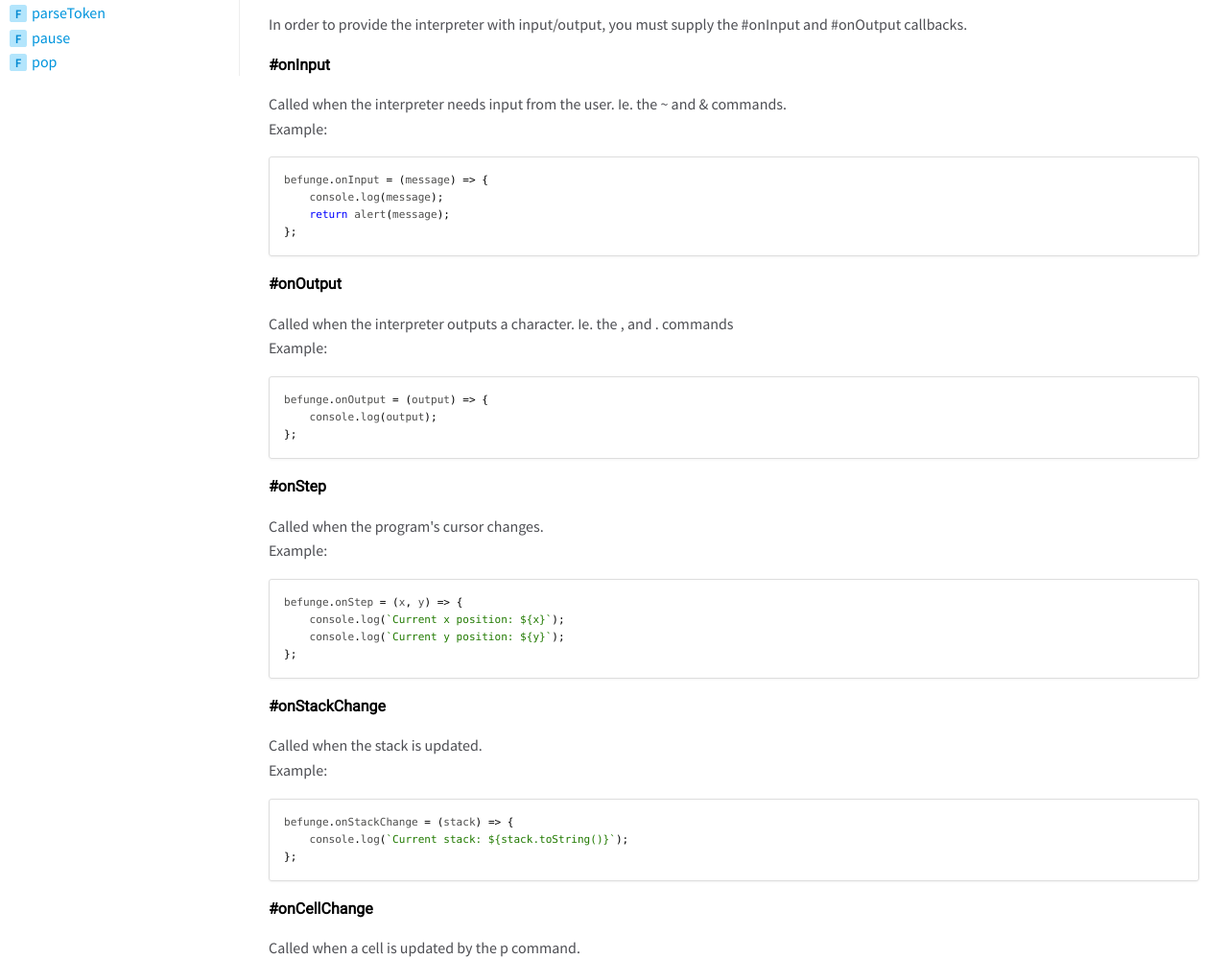
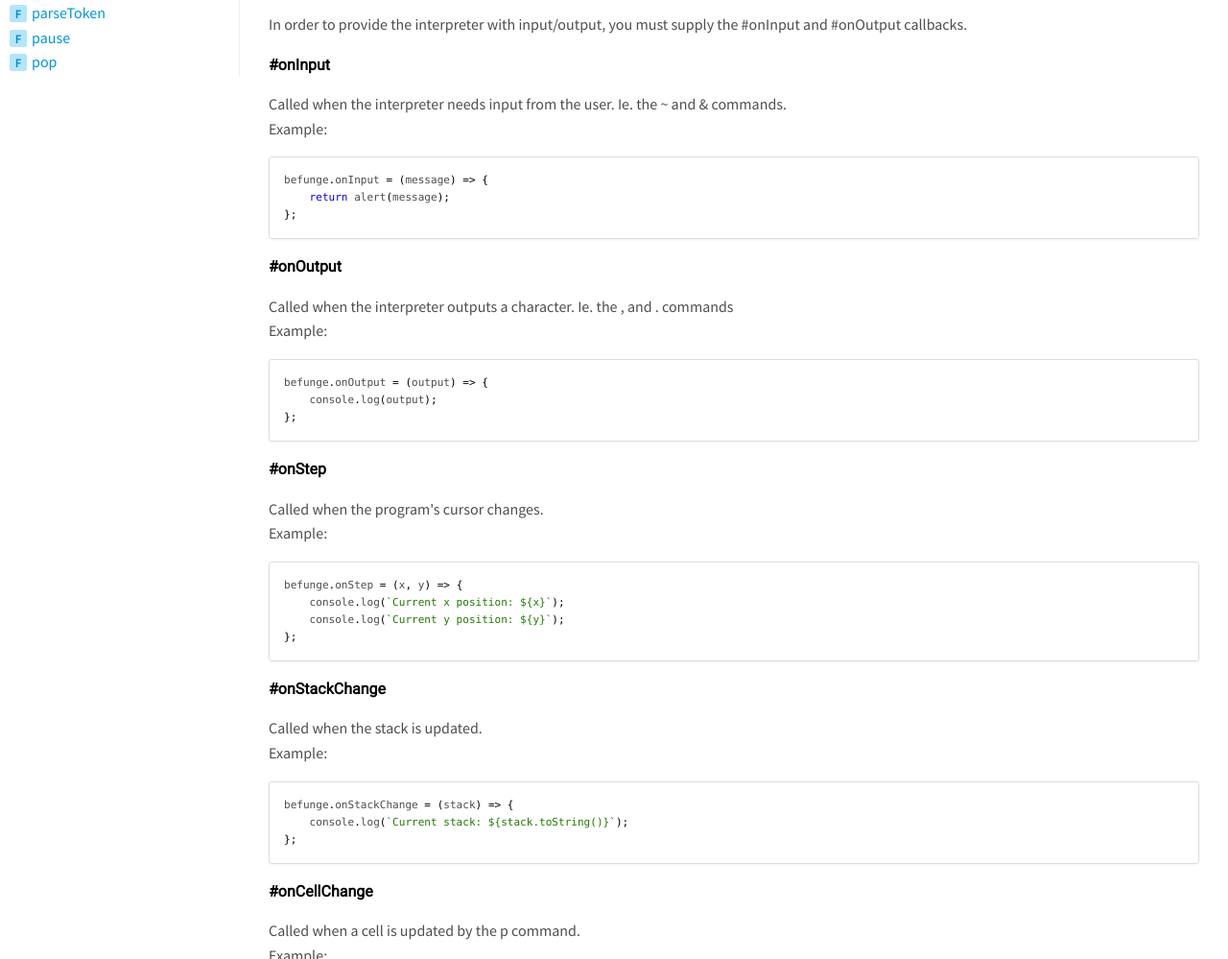
Before and after one commit to amicloud/befunge93, a website: page docs/index.html in a window 1280 px wide. Shown: the part 721-1720 px from the top of the page at 96% size. Drawn offline with nearby package versions, Linux system fonts and the light colour scheme.

Commit message:
Fixed error in documentation

```diff
--- a/docs/index.html
+++ b/docs/index.html
@@ -63,7 +63,6 @@ befunge.run(&quot;1234v\n>9 #5>:#._@\n^876&lt;&quot;)
 <p>In order to provide the interpreter with input/output, you must supply the #onInput and #onOutput callbacks.</p>
 <h5>#onInput</h5><p>Called when the interpreter needs input from the user. Ie. the ~ and &amp; commands.<br>Example:</p>
 <pre class="prettyprint source lang-javascript"><code>befunge.onInput = (message) => {
-    console.log(message);
     return alert(message);
 };</code></pre><h5>#onOutput</h5><p>Called when the interpreter outputs a character. Ie. the , and . commands<br>Example:</p>
 <pre class="prettyprint source lang-javascript"><code>befunge.onOutput = (output) => {
--- a/package.json
+++ b/package.json
@@ -1,6 +1,6 @@
 {
   "name": "befunge93",
-  "version": "1.0.133",
+  "version": "1.0.134",
   "description": "A fast interpreter for the Befunge language",
   "main": "lib/befunge93.js",
   "directories": {
```
Also changed, not shown: readme.md.
